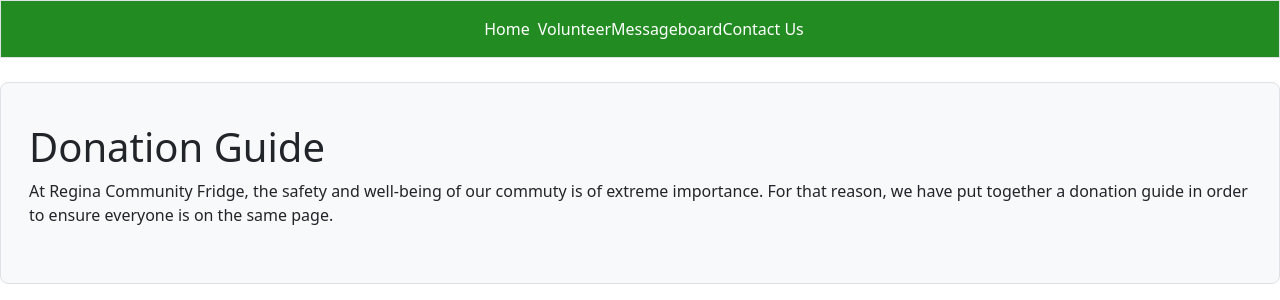
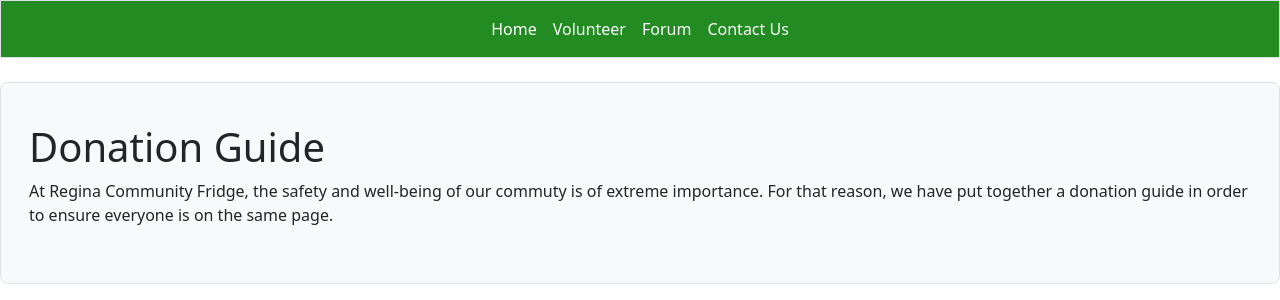
Before and after one commit to cyberkait/ReginaCommunityFridge, a Django app: page /donate/ in a window 1280 px wide. Shown: the top 300 px of the page. Run offline with Django 5.2, Linux system fonts and the light colour scheme; some libraries are stand-ins or nearby versions.

Commit message:
The navbar should be bug-free again.

```diff
--- a/index/templates/base.html
+++ b/index/templates/base.html
@@ -18,9 +18,9 @@
         <div class="container-fluid justify-content-center">
           <ul class="navbar-nav list-group-horizontal">
             <li class="nav-item text-nowrap mx-2"> <a class="nav-link text-white" href="{% url 'index:home' %}">Home</a></li>
-            <li class="nav-item text-nowrap"><a class="nav-link text-white" href="{% url 'index:volunteer'%}">Volunteer</a></li>
-            <li class="nav-item text-nowrap"><a class="nav-link text-white" href="{% url 'index:messageboard' %}">Messageboard</a></li>
-            <li class="nav-item text-nowrap"><a class="nav-link text-white" href="{% url 'index:contact' %}">Contact Us</a></li>
+            <li class="nav-item text-nowrap mx-2"><a class="nav-link text-white" href="{% url 'index:volunteer'%}">Volunteer</a></li>
+            <li class="nav-item text-nowrap mx-2"><a class="nav-link text-white" href="{% url 'index:messageboard' %}">Forum</a></li>
+            <li class="nav-item text-nowrap mx-2"><a class="nav-link text-white" href="{% url 'index:contact' %}">Contact Us</a></li>
           </ul>
         </div>
       </nav>
```
